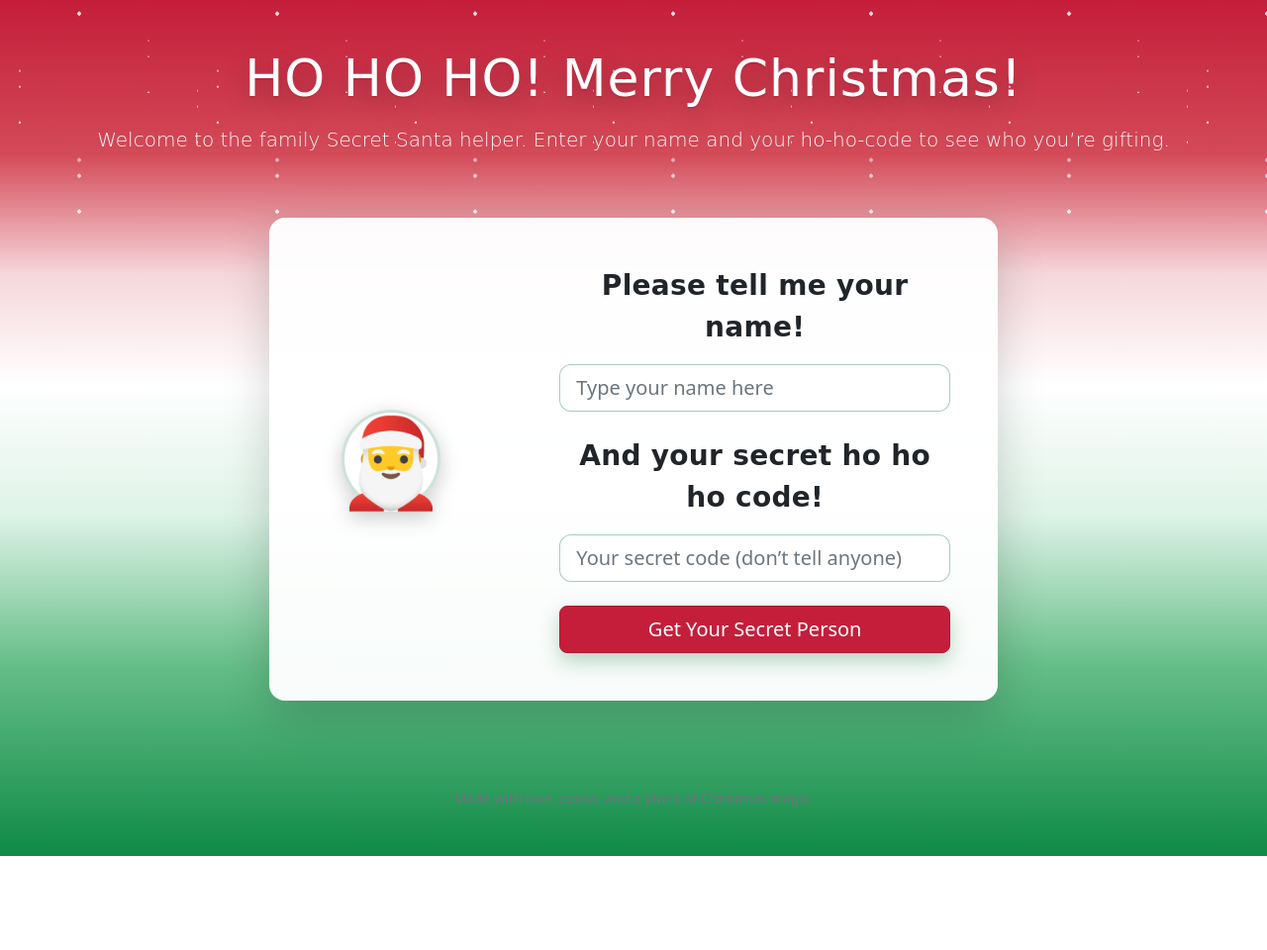
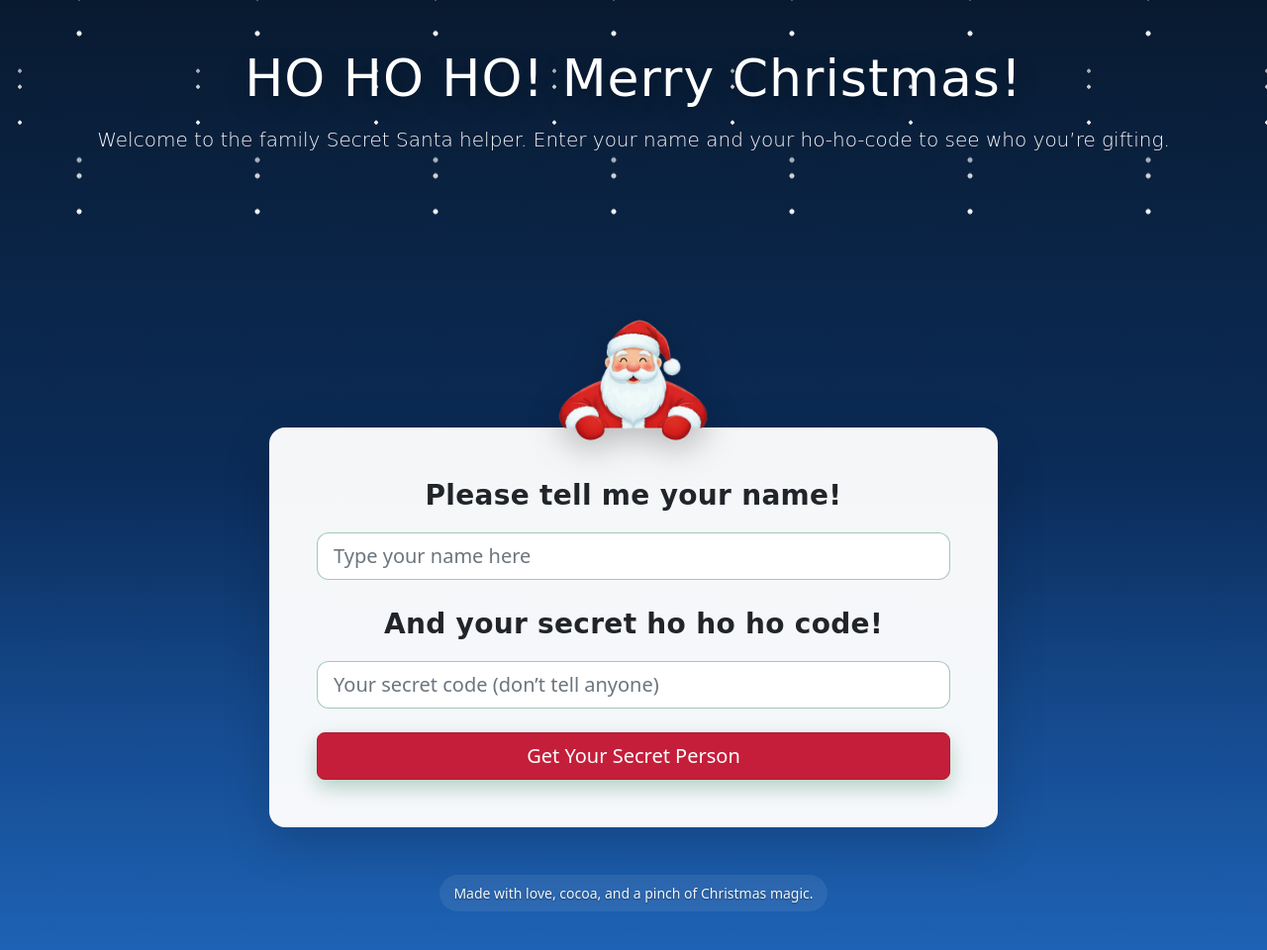
Before and after one commit to thejefftrent/secret-santa, a plain HTML site: page docs/index.html in a window 1280 px wide. Shown: the whole page at 99% size. Before the commit the page ends 865 px from the top, so only its background shows below. Drawn offline with nearby package versions, Linux system fonts and the light colour scheme; a web font is replaced by a local one.

Commit message:
style update!

```diff
--- a/docs/index.css
+++ b/docs/index.css
@@ -1,18 +1,18 @@
 /* Global background and festive theme */
 body.bg-christmas {
-    /* Smooth festive blend: Red → White → Green */
+    /* Deep winter sky: dark blue → mid blue (smooth, non-flag-like) */
     background: linear-gradient(
         180deg,
-        /* Deep red to soft red */
-        #c41e3a 0%,
-        #d34a58 18%,
-        /* Red fades to white */
-        #f5d7db 32%,
-        #ffffff 45%,
-        /* White into soft green and then deep green */
-        #dff3e8 60%,
-        #64bd86 78%,
-        #0f8a47 100%
+        /* midnight navy */
+        #081a30 0%,
+        /* deepen slightly to avoid a flat top */
+        #0a2241 20%,
+        /* rich blue */
+        #0b2c59 50%,
+        /* gentle transition toward a friendlier mid blue */
+        #154a8e 75%,
+        /* nice middle blue */
+        #1e63b6 100%
     );
     min-height: 100vh;
 }
@@ -49,20 +49,20 @@ header {
     pointer-events: none;
 }
 .snow {
-    /* Denser, more visible flakes with mixed sizes */
+    /* Slightly denser, brighter flakes so they pop on dark blue */
     background-image:
-        radial-gradient(3px 3px at 20px 30px, rgba(255,255,255,0.92) 50%, rgba(255,255,255,0) 51%),
-        radial-gradient(4px 4px at 80px 120px, rgba(255,255,255,0.95) 50%, rgba(255,255,255,0) 51%),
-        radial-gradient(2px 2px at 200px 50px, rgba(255,255,255,0.9) 50%, rgba(255,255,255,0) 51%),
-        radial-gradient(3px 3px at 150px 200px, rgba(255,255,255,0.92) 50%, rgba(255,255,255,0) 51%),
-        radial-gradient(2px 2px at 260px 260px, rgba(255,255,255,0.9) 50%, rgba(255,255,255,0) 51%),
-        radial-gradient(4px 4px at 40px 220px, rgba(255,255,255,0.95) 50%, rgba(255,255,255,0) 51%);
-    background-size: 200px 200px;
+        radial-gradient(3.5px 3.5px at 20px 30px, rgba(255,255,255,0.98) 50%, rgba(255,255,255,0) 52%),
+        radial-gradient(5px 5px at 80px 120px, rgba(255,255,255,1) 50%, rgba(255,255,255,0) 52%),
+        radial-gradient(3px 3px at 200px 50px, rgba(255,255,255,0.96) 50%, rgba(255,255,255,0) 52%),
+        radial-gradient(3.5px 3.5px at 150px 200px, rgba(255,255,255,0.98) 50%, rgba(255,255,255,0) 52%),
+        radial-gradient(3px 3px at 260px 260px, rgba(255,255,255,0.96) 50%, rgba(255,255,255,0) 52%),
+        radial-gradient(5px 5px at 40px 220px, rgba(255,255,255,1) 50%, rgba(255,255,255,0) 52%);
+    background-size: 180px 180px;
     animation: snow 16s linear infinite;
-    opacity: .9;
+    opacity: .95;
 }
-.snow--2 { animation-duration: 26s; opacity: .7; }
-.snow--3 { animation-duration: 36s; opacity: .55; }
+.snow--2 { animation-duration: 26s; opacity: .8; }
+.snow--3 { animation-duration: 36s; opacity: .65; }
 
 @keyframes snow {
     from { background-position: 0 0, 0 0, 0 0; }
@@ -94,6 +94,8 @@ header {
     background: rgba(255,255,255,0.96);
     border-radius: 1rem;
     border: 1px solid rgba(0,0,0,0.06);
+    position: relative; /* so it can layer above Santa */
+    z-index: 2;
 }
 
 /* Tone down the left accent panel */
@@ -113,6 +115,36 @@ header {
     background: #ffffff;
     border-radius: 50%;
     border: 3px solid rgba(12, 111, 60, 0.2);
+}
+
+/* Santa peeking image styling */
+.santa-peek {
+    position: relative;
+    width: 200px;
+    /* Taller to avoid cropping Santa's hat and allow a higher peek */
+    height: 200px;
+    /* Position Santa so he peeks over the white form card */
+    margin: 0.5rem auto -2.25rem; /* allow the card to overlap Santa */
+    overflow: visible; /* let the form card create the peek effect */
+    z-index: 10; /* sit behind the card so it looks like peeking */
+}
+.santa-peek img {
+    position: absolute;
+    left: 50%;
+    /* Show more of the hat, hide just a touch of the lower part */
+    bottom: -19%; /* move down so he peeks over the card */
+    transform: translateX(-50%);
+    width: 112%;
+    height: auto;
+    filter: drop-shadow(0 10px 16px rgba(0,0,0,0.25));
+    /* No animation per request */
+}
+
+/* Removed snowy ledge effect per request */
+
+@keyframes peek-bob {
+    0%, 100% { transform: translate(-50%, 0); }
+    50% { transform: translate(-50%, -6px); }
 }
 
 .cta-btn {
@@ -142,3 +174,22 @@ header {
     border-color: #0f8a47;
     box-shadow: 0 0 0 .25rem rgba(15, 138, 71, 0.25);
 }
+
+/* Footer readability enhancements */
+footer.text-muted {
+    /* Override Bootstrap's muted gray on dark gradient */
+    color: rgba(255, 255, 255, 0.9) !important;
+}
+
+/* Create a subtle frosted pill behind the message for consistent contrast */
+footer.text-muted .container > span {
+    display: inline-block;
+    padding: .5rem .9rem;
+    border-radius: 999px;
+    color: rgba(255, 255, 255, 0.95) !important;
+    background: rgba(255, 255, 255, 0.08);
+    /* Removed border and drop shadow per feedback to reduce visual prominence */
+    text-shadow: 0 1px 2px rgba(0, 0, 0, 0.45);
+    backdrop-filter: blur(2px);
+    -webkit-backdrop-filter: blur(2px);
+}
--- a/docs/index.html
+++ b/docs/index.html
@@ -36,13 +36,19 @@
 <main>
     <div class="container">
         <div class="row justify-content-center">
+            <div id="resultBlock" class="row justify-content-center mt-4">
+                <div class="col-12 col-lg-10 text-center">
+                    <p id="giveTo" class="result-text text"></p>
+                </div>
+            </div>
             <div class="col-12 col-md-10 col-lg-8">
+                    <!-- Santa peeking image -->
+                    <div class="santa-peek" aria-hidden="true">
+                        <img src="santa.png" alt="Santa peeking over the edge" />
+                    </div>
                 <div class="card card-christmas shadow-lg border-0 overflow-hidden">
                     <div class="row g-0 align-items-center">
-                        <div class="col-12 col-md-4 text-center p-4 bg-card-accent">
-                            <div class="santa-emoji" role="img" aria-label="Santa">🎅</div>
-                        </div>
-                        <div class="col-12 col-md-8 p-4 p-md-5">
+                        <div class="col-12 col-md-12 p-4 p-md-5">
                             <div class="mb-3">
                                 <div class="speech">
                                     <p class="mb-0 text-dark text">Please tell me your name!</p>
@@ -57,7 +63,7 @@
                                 </div>
                             </div>
                             <div class="mb-4">
-                                <input type="password" name="password" id="password" class="form-control form-control-lg" placeholder="Your secret code (don’t tell anyone)" autocomplete="off">
+                                <input type="text" name="password" id="password" class="form-control form-control-lg" placeholder="Your secret code (don’t tell anyone)" autocomplete="off">
                             </div>
                             <div class="d-grid">
                                 <button type="button" class="btn btn-success btn-lg cta-btn" onclick="giveTo()">Get Your Secret Person</button>
@@ -68,11 +74,7 @@
             </div>
         </div>
 
-        <div id="resultBlock" class="row justify-content-center mt-4">
-            <div class="col-12 col-lg-10 text-center">
-                <p id="giveTo" class="result-text text"></p>
-            </div>
-        </div>
+
     </div>
 </main>
 
```
Also changed, not shown: docs/santa.png (added).
